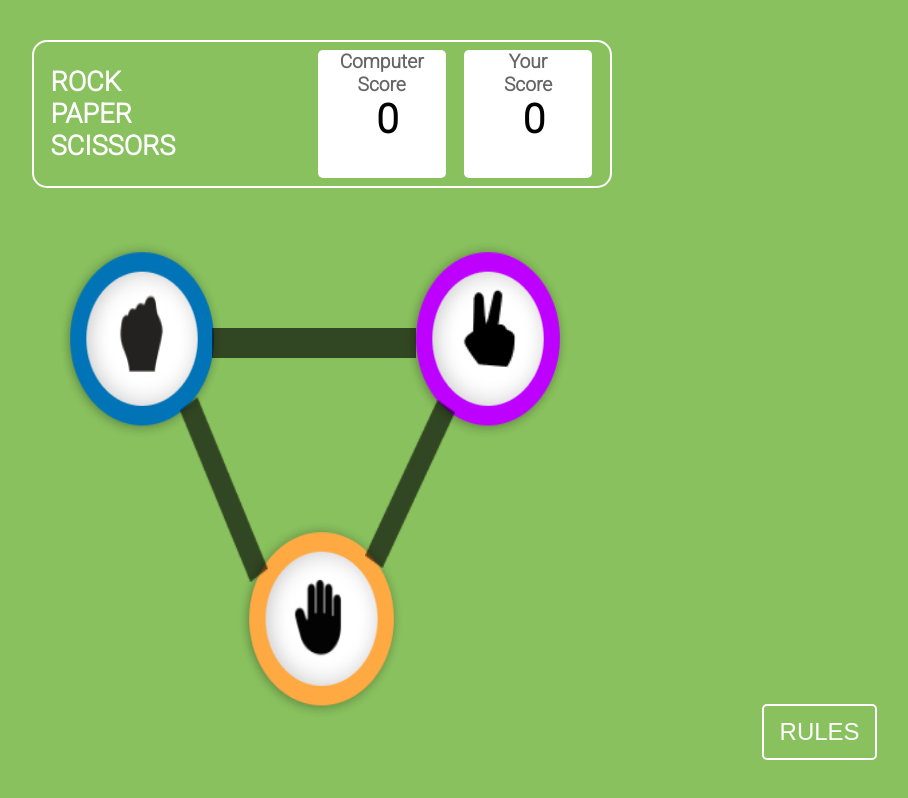
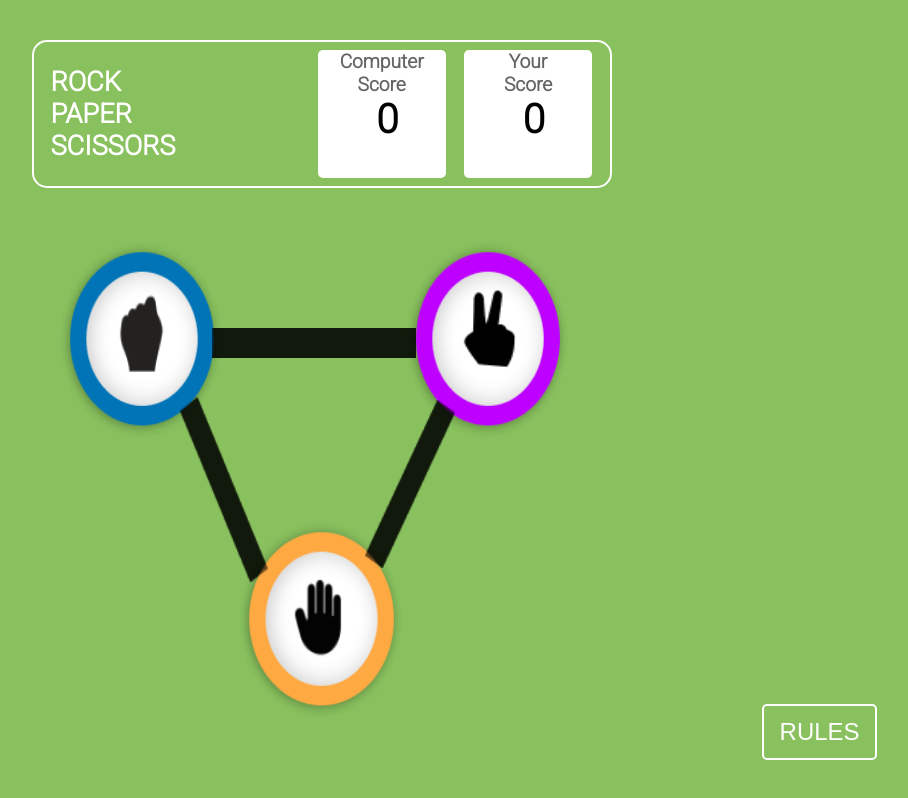
Before and after one commit to SattarMansuri/Rock-Paper-Scissor-using-Html-CSS-JS, a plain HTML site: page index.html in a window 1280 px wide. Shown: the whole page, without its empty margins (326-1234 px from the left). Drawn offline with Linux system fonts and the light colour scheme.

Commit message:
initial commit

```diff
--- a/index.html
+++ b/index.html
@@ -34,11 +34,12 @@
         <div class="winnerDeclaration1"></div>
     </div>
 
-    <div class="CompWinCircle">
-        <div class="winnerDeclaration6"></div>
-        <div class="winnerDeclaration5"></div>
-        <div class="winnerDeclaration4"></div>
-    </div>
+<!-- Lines Division -->
+        <div class="line">
+            <img id="line3" src="Images/Line 3.png">
+            <img id="line2" src="Images/Line 2.png" alt="">
+            <img id="line1" src="Images/Line 1.png" alt="">
+        </div>
 
         <!-- Games division -->
         <div class="game">
```
